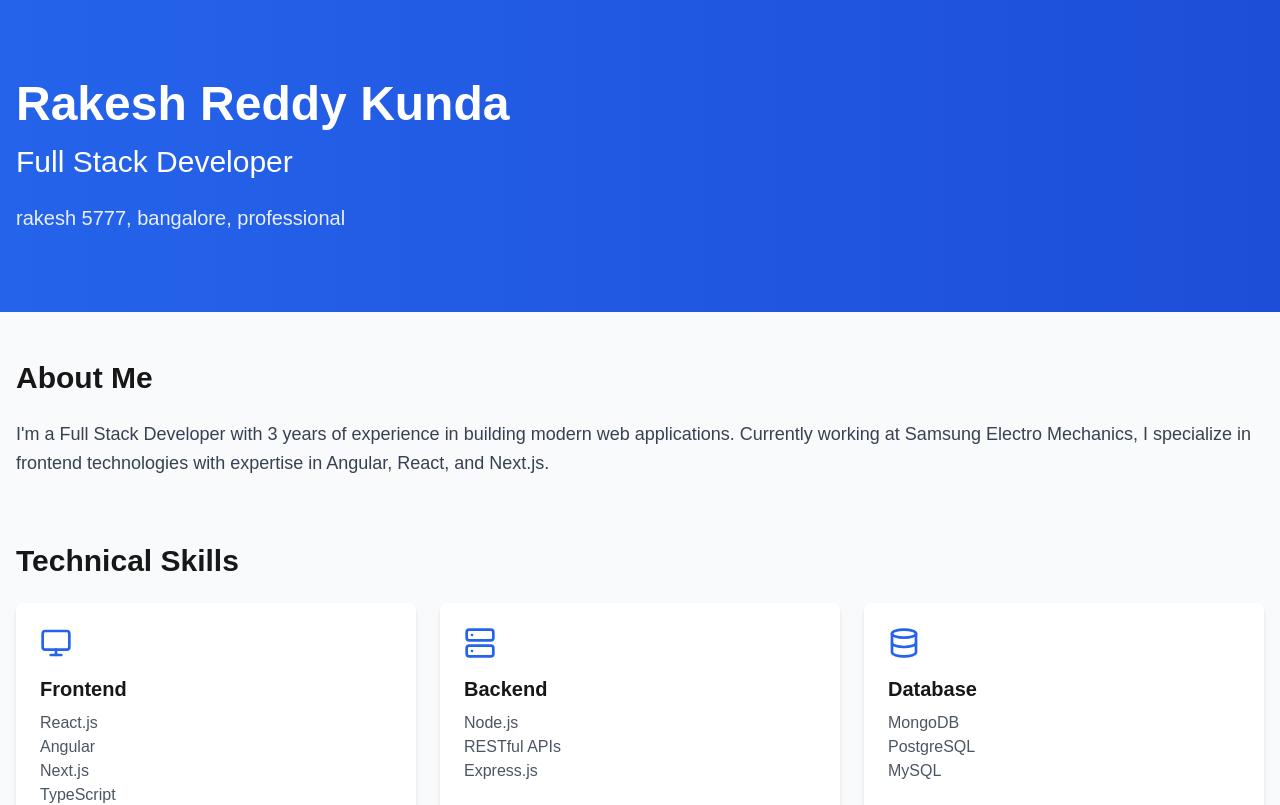
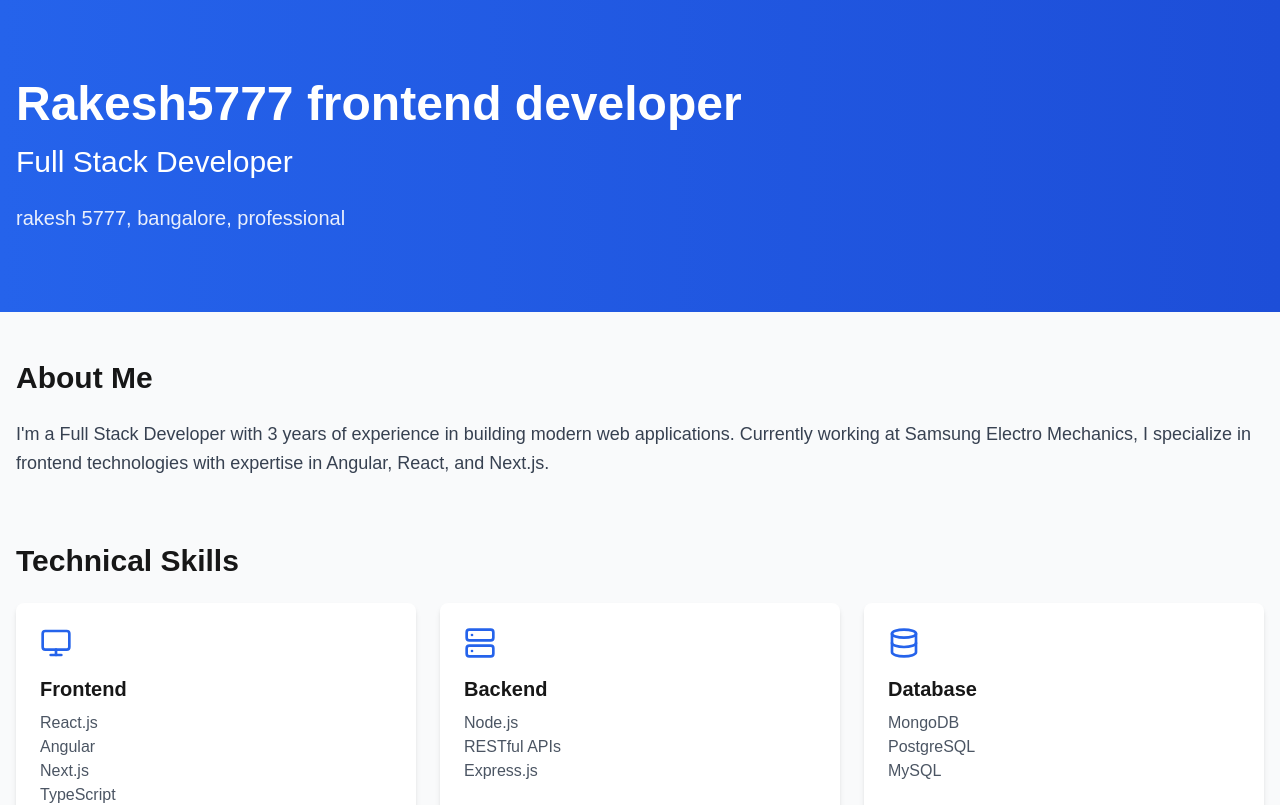
Before and after one commit to Rakesh5777/next-portfolio-demo, a Next.js app: page / in a window 1280 px wide. Shown: the top 805 px of the page. Built offline with nearby package versions, Linux system fonts and the light colour scheme.

Commit message:
Update page.tsx

```diff
--- a/app/page.tsx
+++ b/app/page.tsx
@@ -14,7 +14,7 @@ export default function Home() {
       <div className="bg-gradient-to-r from-blue-600 to-blue-700 text-white">
         <div className="container mx-auto px-4 py-20">
           <h1 className="text-4xl md:text-5xl font-bold mb-4">
-            Rakesh Reddy Kunda
+            Rakesh5777 frontend developer
           </h1>
           <h2 className="text-2xl md:text-3xl mb-6">Full Stack Developer</h2>
           <p className="text-xl opacity-90">
```
